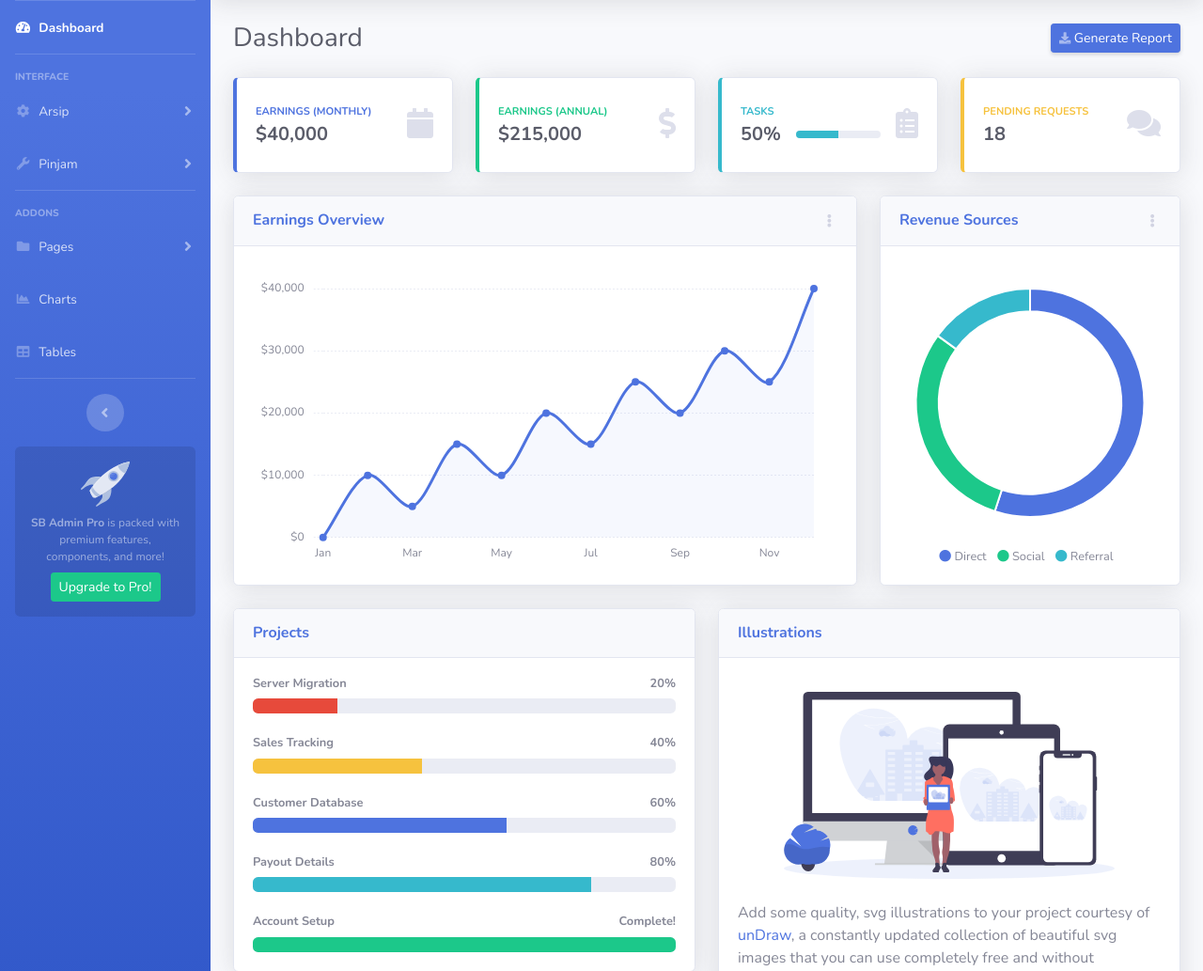
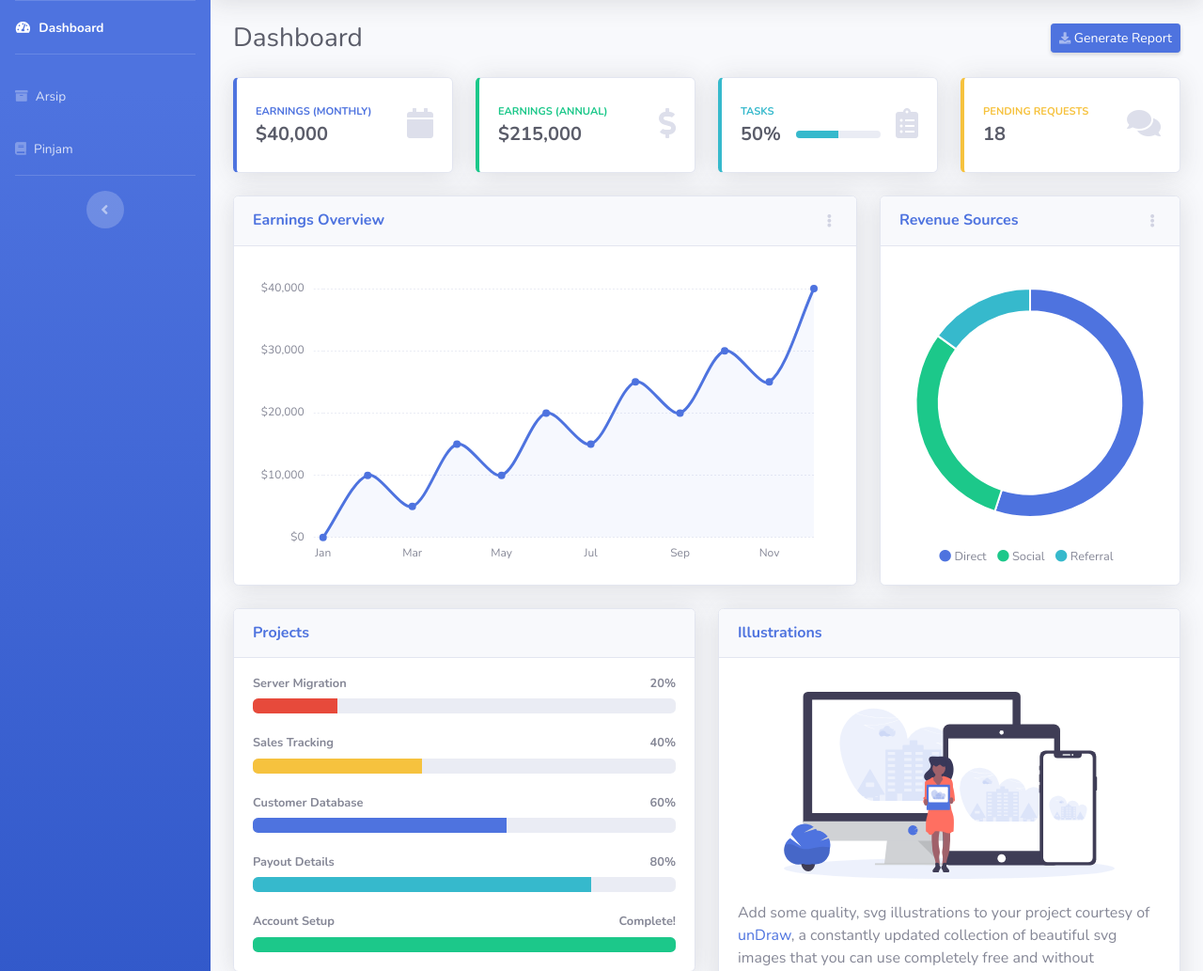
Before and after one commit to ariestategarjr/mis-archives-app, a CodeIgniter app: page /archieve-app/index.php/dashboard/index in a window 1280 px wide. Shown: the part 70-1103 px from the top of the page at 94% size. Run offline with CodeIgniter, Linux system fonts and the light colour scheme; the visitor is signed in with stand-in values (Sample User, id 1).

Commit message:
make arsip and pinjam sidebar

```diff
--- a/application/views/templates/sidebar.php
+++ b/application/views/templates/sidebar.php
@@ -28,87 +28,26 @@
             <hr class="sidebar-divider">
 
             <!-- Heading -->
-            <div class="sidebar-heading">
+            <!-- <div class="sidebar-heading">
                 Interface
-            </div>
+            </div> -->
 
             <!-- Nav Item - Pages Collapse Menu -->
             <li class="nav-item">
-                <a class="nav-link collapsed" href="#" data-toggle="collapse" data-target="#collapseTwo"
-                    aria-expanded="true" aria-controls="collapseTwo">
-                    <i class="fas fa-fw fa-cog"></i>
+                <a class="nav-link" href="<?php echo base_url('arsip'); ?>">
+                    <i class="fa fa-archive"></i>
                     <span>Arsip</span>
                 </a>
-                <div id="collapseTwo" class="collapse" aria-labelledby="headingTwo" data-parent="#accordionSidebar">
-                    <div class="bg-white py-2 collapse-inner rounded">
-                        <!-- <h6 class="collapse-header">Custom Components:</h6> -->
-                        <a class="collapse-item" href="<?php echo base_url('arsip') ?>">Form</a>
-                        <a class="collapse-item" href="cards.html">Data</a>
-                    </div>
-                </div>
             </li>
 
             <!-- Nav Item - Utilities Collapse Menu -->
             <li class="nav-item">
-                <a class="nav-link collapsed" href="#" data-toggle="collapse" data-target="#collapseUtilities"
-                    aria-expanded="true" aria-controls="collapseUtilities">
-                    <i class="fas fa-fw fa-wrench"></i>
+                <a class="nav-link" href="<?php echo base_url('pinjam'); ?>">
+                    <i class="fa fa-book"></i>
                     <span>Pinjam</span>
                 </a>
-                <div id="collapseUtilities" class="collapse" aria-labelledby="headingUtilities"
-                    data-parent="#accordionSidebar">
-                    <div class="bg-white py-2 collapse-inner rounded">
-                        <!-- <h6 class="collapse-header">Custom Utilities:</h6> -->
-                        <a class="collapse-item" href="utilities-color.html">Colors</a>
-                        <a class="collapse-item" href="utilities-border.html">Borders</a>
-                        <a class="collapse-item" href="utilities-animation.html">Animations</a>
-                        <a class="collapse-item" href="utilities-other.html">Other</a>
-                    </div>
-                </div>
             </li>
 
-            <!-- Divider -->
-            <hr class="sidebar-divider">
-
-            <!-- Heading -->
-            <div class="sidebar-heading">
-                Addons
-            </div>
-
-            <!-- Nav Item - Pages Collapse Menu -->
-            <li class="nav-item">
-                <a class="nav-link collapsed" href="#" data-toggle="collapse" data-target="#collapsePages"
-                    aria-expanded="true" aria-controls="collapsePages">
-                    <i class="fas fa-fw fa-folder"></i>
-                    <span>Pages</span>
-                </a>
-                <div id="collapsePages" class="collapse" aria-labelledby="headingPages" data-parent="#accordionSidebar">
-                    <div class="bg-white py-2 collapse-inner rounded">
-                        <h6 class="collapse-header">Login Screens:</h6>
-                        <a class="collapse-item" href="login.html">Login</a>
-                        <a class="collapse-item" href="register.html">Register</a>
-                        <a class="collapse-item" href="forgot-password.html">Forgot Password</a>
-                        <div class="collapse-divider"></div>
-                        <h6 class="collapse-header">Other Pages:</h6>
-                        <a class="collapse-item" href="404.html">404 Page</a>
-                        <a class="collapse-item" href="blank.html">Blank Page</a>
-                    </div>
-                </div>
-            </li>
-
-            <!-- Nav Item - Charts -->
-            <li class="nav-item">
-                <a class="nav-link" href="charts.html">
-                    <i class="fas fa-fw fa-chart-area"></i>
-                    <span>Charts</span></a>
-            </li>
-
-            <!-- Nav Item - Tables -->
-            <li class="nav-item">
-                <a class="nav-link" href="tables.html">
-                    <i class="fas fa-fw fa-table"></i>
-                    <span>Tables</span></a>
-            </li>
 
             <!-- Divider -->
             <hr class="sidebar-divider d-none d-md-block">
@@ -118,12 +57,7 @@
                 <button class="rounded-circle border-0" id="sidebarToggle"></button>
             </div>
 
-            <!-- Sidebar Message -->
-            <div class="sidebar-card d-none d-lg-flex">
-                <img class="sidebar-card-illustration mb-2" src="img/undraw_rocket.svg" alt="...">
-                <p class="text-center mb-2"><strong>SB Admin Pro</strong> is packed with premium features, components, and more!</p>
-                <a class="btn btn-success btn-sm" href="https://startbootstrap.com/theme/sb-admin-pro">Upgrade to Pro!</a>
-            </div>
+
 
         </ul>
         <!-- End of Sidebar -->
```
Also changed, not shown: application/controllers/Arsip.php (added, +19 -0 lines), application/controllers/Pinjam.php (added, +19 -0 lines), application/views/v_arsip.php (added, +56 -0 lines), application/views/v_pinjam.php (added, +56 -0 lines).
